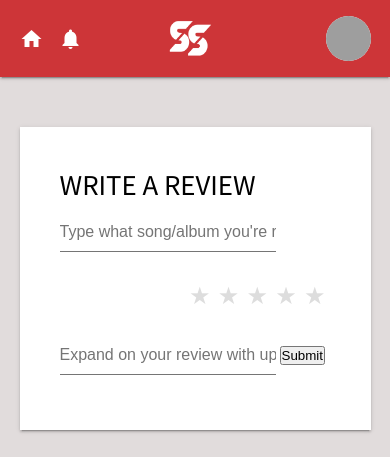
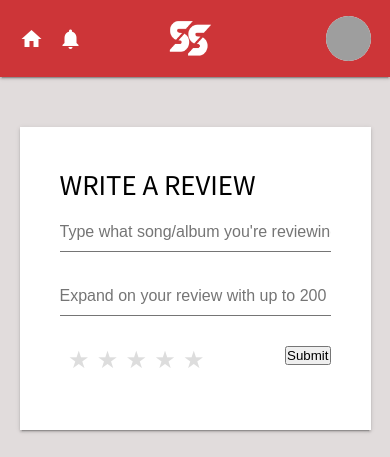
Before and after one commit to angusjf/songscore, a Flask app: page / in a window 390 px wide. Shown: the top 457 px of the page. Run offline with Flask 2, Linux system fonts and the light colour scheme; grey boxes are pictures that could not be loaded.

Commit message:
Flexin' on them submit elements
Changed submit box layout to flex-box so the text boxes reduce in width
in relation to the stars. Added media-query to make rating/submit
buttons display correctly when <600px.

```diff
--- a/songscore/static/stylesheet.css
+++ b/songscore/static/stylesheet.css
@@ -29,10 +29,18 @@ body {
 .section {
 	background-color: rgb(255,255,255);
 	margin: 50px 0;
+  display: flex;
 }
 
 .section-content {
   padding: 40px;
+  width: 100%;
+}
+
+.section-content form {
+  display: flex;
+  flex-direction: row;
+  width: 100%;
 }
 
 .capital {
@@ -169,7 +177,8 @@ img {
 }
 
 .text-group { /* each text entry is in a group */
-  width:80%;
+  width:100%;
+  margin-top: 20px;
 }
 
 .text-input	{ /* actual text box*/
@@ -306,7 +315,6 @@ input:focus ~ .highlight {
   flex-direction: row;
   display: flex;
   width: 100%;
-  -webkit-box-flex:
 }
 
 .subject-group {
@@ -343,9 +351,17 @@ input:focus ~ .highlight {
   height: auto;
 }
 
+.submit-right {
+  width: 150px;
+  display: block;
+  flex-grow: 1;
+  padding-left: 40px;
+}
 
-.text-group {
-  margin-top: 20px;
+.submit-left {
+  width: 100%;
+  min-width: 200px;
+  display: block;
 }
 
 .name {
@@ -362,3 +378,21 @@ input:focus ~ .highlight {
   display: inline-block;
   float: none;
 }
+
+@media screen and (max-width: 600px) {
+  .section-content form {
+    display: block;
+  }
+  .submit-right {
+    display: inline;
+    width: 100%;
+    margin: 0 auto;
+    padding-left: 0;
+  }
+  .rating {
+    float: none;
+  }
+  .submit {
+    float: right;
+  }
+}
--- a/songscore/templates/feed.html
+++ b/songscore/templates/feed.html
@@ -4,11 +4,19 @@
 	<div class="section-content">
 		<h2 class="capital">Write a review</h2>
 		<form>
+			<div class="submit-left">
 				<div class="form-group text-group">
 					<input class="text-input" name="subjectName" placeholder="Type what song/album you're reviewing..." type="text" required>
 					<span class="highlight"></span>
 					<span class="bar"></span>
 				</div>
+				<div class="form-group text-group">
+					<input class="text-input" placeholder="Expand on your review with up to 200 characters..." type="text" data-length="200">
+					<span class="highlight"></span>
+					<span class="bar"></span>
+				</div>
+			</div>
+			<div class="submit-right">
 				<div class="rating form-group">
 			    <input type="radio" id="star5" name="rating" value="5" /><label for="star5">5 stars</label>
 			    <input type="radio" id="star4" name="rating" value="4" /><label for="star4">4 stars</label>
@@ -16,12 +24,8 @@
 			    <input type="radio" id="star2" name="rating" value="2" /><label for="star2">2 stars</label>
 			    <input type="radio" id="star1" name="rating" value="1" /><label for="star1">1 star</label>
 				</div>
-			<div class="form-group text-group">
-				<input class="text-input" placeholder="Expand on your review with up to 200 characters..." type="text" data-length="200">
-				<span class="highlight"></span>
-				<span class="bar"></span>
+				<input class="submit form-group" type="submit">
 		</div>
-			<input class="form-group" type="submit">
 		</form>
 	</div>
 </div>
```
Lines whose indentation alone changed are shown as unchanged.
